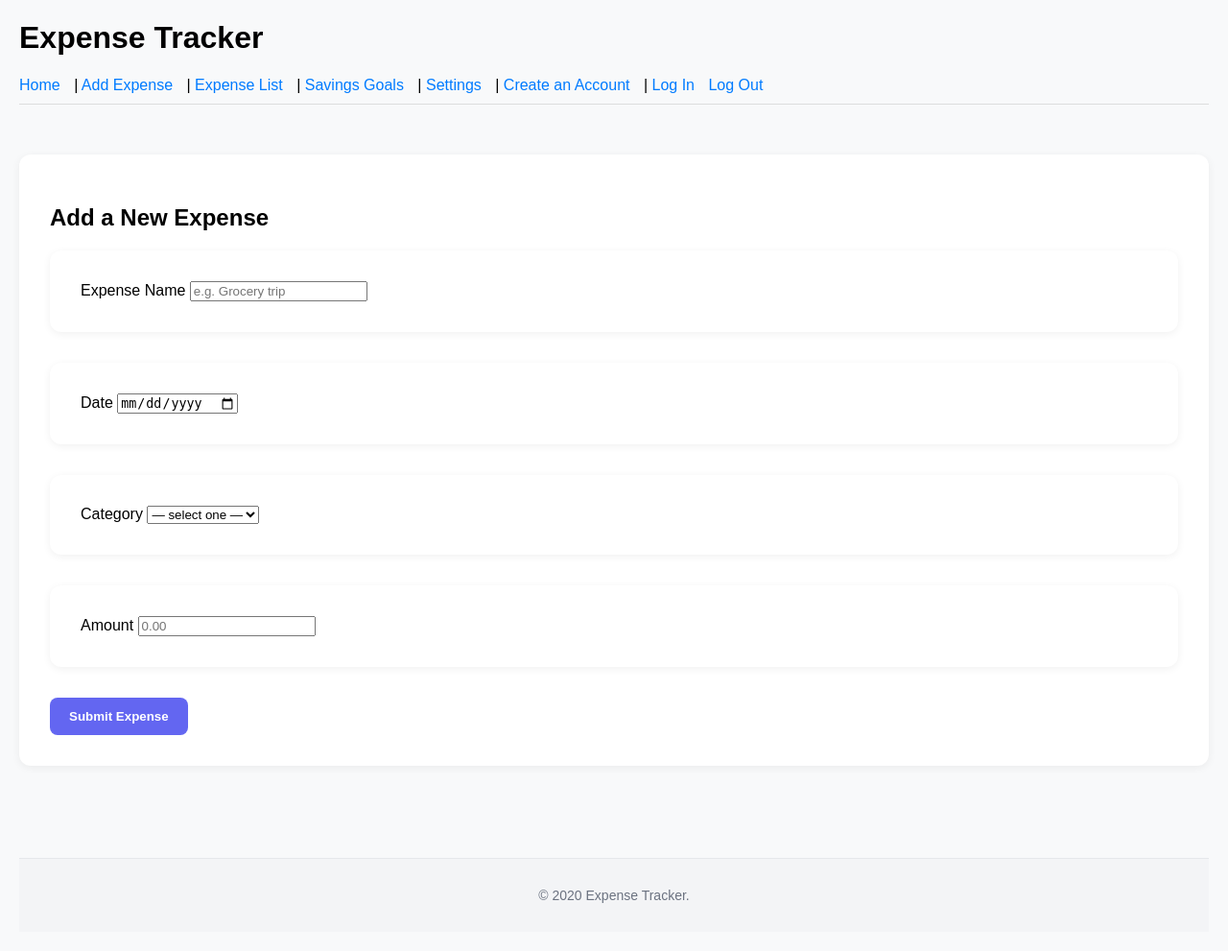
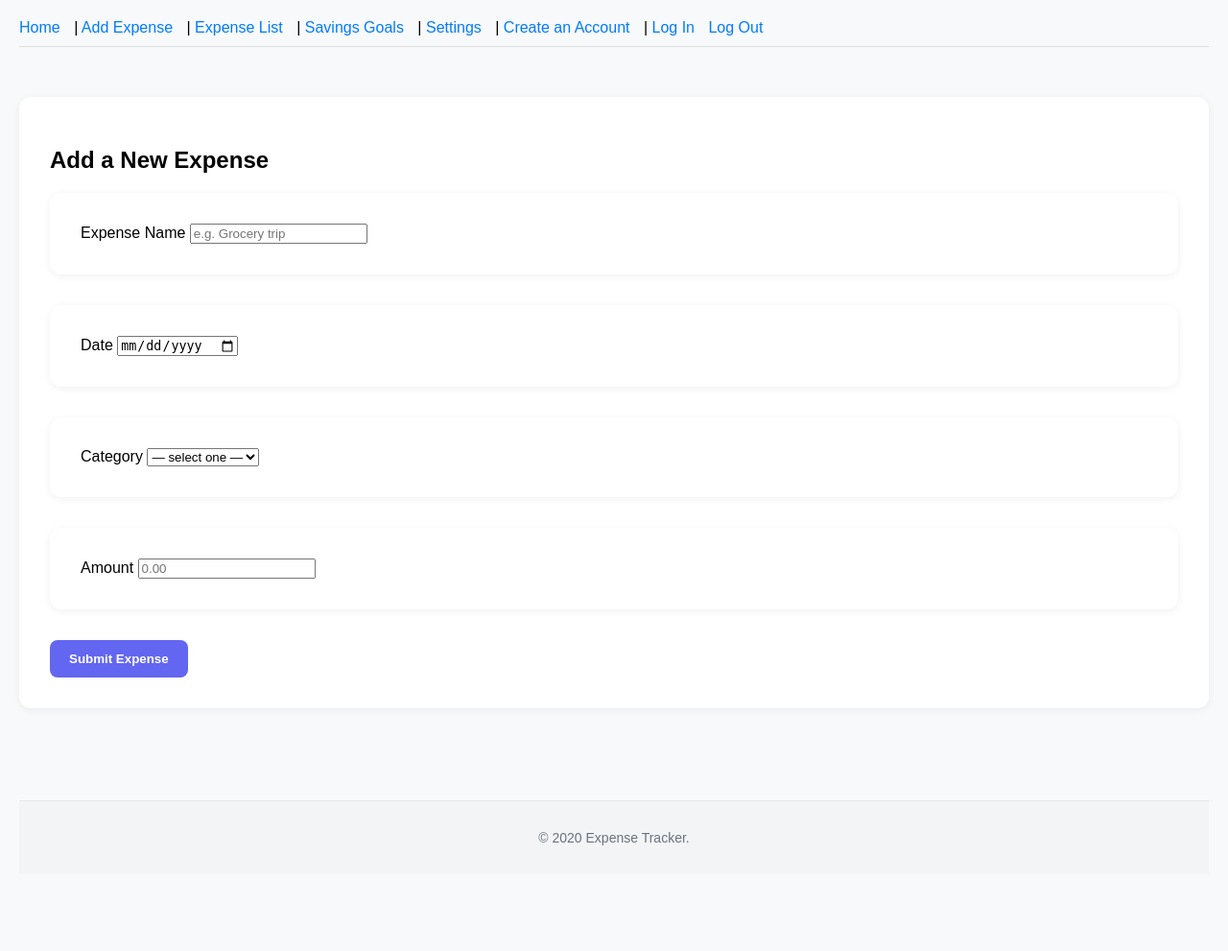
Before and after one commit to shsh7331/ExpenseTracker, a Flask app: template templates/add_expense.html in a window 1280 px wide. Shown: the whole page at 96% size. After the commit the page ends 881 px from the top, so only its background shows below. Run offline with Flask 3, Linux system fonts and the light colour scheme; the template is opened without the code that fills it: most values are stand-ins (such as "Sample title", 1, 10 or a date in 2020); some libraries are stand-ins or nearby versions.

Commit message:
Update add_expense.html

```diff
--- a/templates/add_expense.html
+++ b/templates/add_expense.html
@@ -6,11 +6,6 @@
   <link rel="stylesheet" href="{{ url_for('static', filename='style.css') }}">
 </head>
 <body>
-<header>
-  <div class="container">
-    <div class="addexpense">
-      <h1>Expense Tracker</h1>
-    </div>
     <nav>
       <a href="{{ url_for('home') }}">Home</a> |
       <a href="{{ url_for('add_expense') }}">Add Expense</a> |
@@ -21,7 +16,6 @@
       <a href="{{ url_for('login') }}">Log In</a>
       <a href="{{ url_for('logout') }}">Log Out</a>
   </nav>
-  </div>
 </header>
 
 <main class="container">
```
